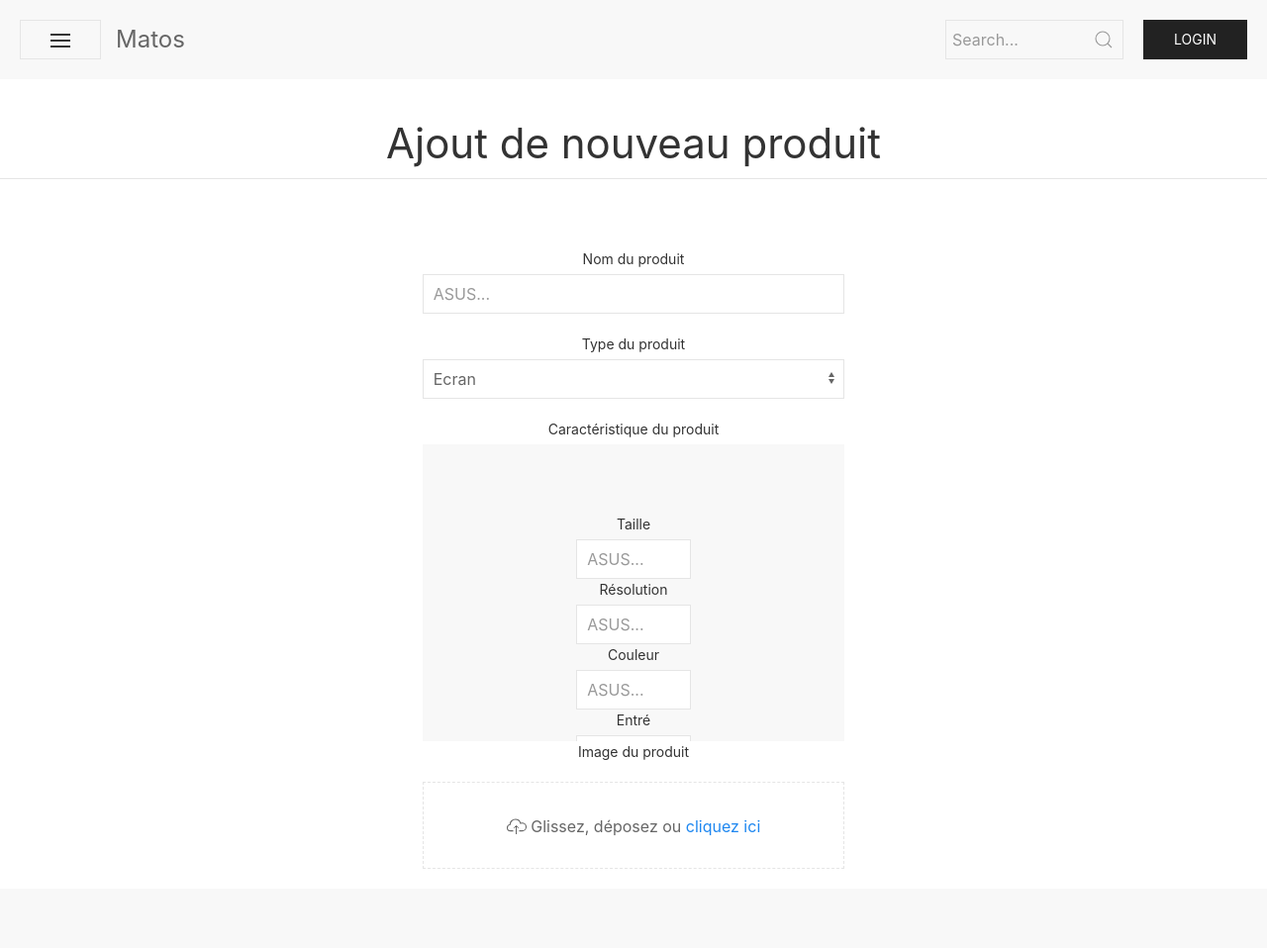
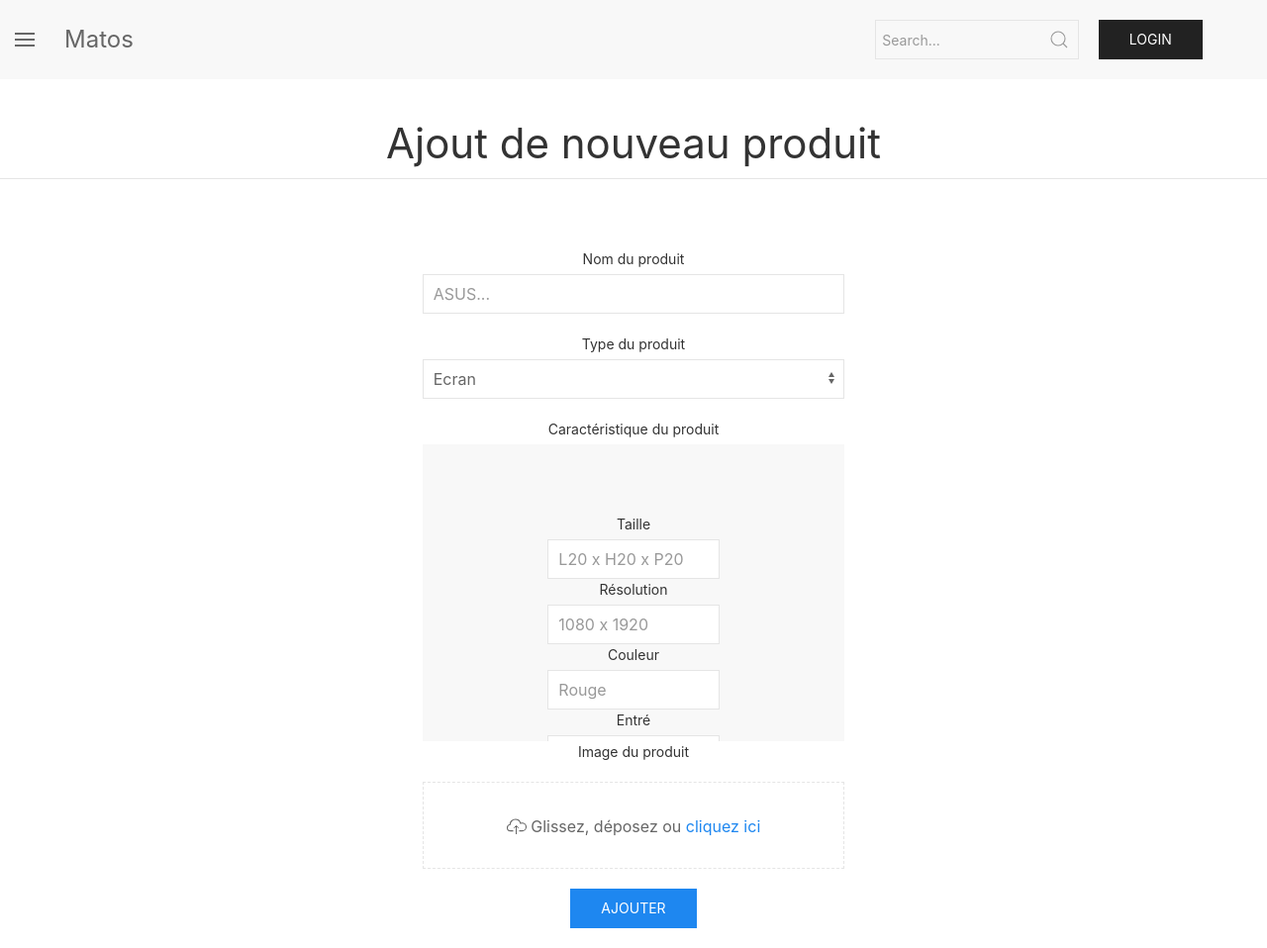
Before and after one commit to jorgeltmch/EE_Matos, a PHP site: page /admin.php in a window 1280 px wide. Shown: the whole page at 99% size. Before the commit the page ends 878 px from the top, so only its background shows below. Run offline with PHP 8.4, Linux system fonts and the light colour scheme.

Commit message:
Amelioration navBar niv responsive et amelioration page admin

```diff
--- a/admin.php
+++ b/admin.php
@@ -36,29 +36,29 @@
 
 
                 <div uk-overflow-auto="selContainer: .uk-height-medium; selContent: .js-wrapper" class="uk-height-medium uk-tile uk-tile-muted">
-                    <ul class="uk-nav uk-width-1-3 uk-margin-auto">
+                    <ul class="uk-nav uk-width-1-2 uk-margin-auto">
                         <li class="uk-active">
                             <label class="uk-form-label" for="form-stacked-text">Taille</label>
                             <div class="uk-form-controls">
-                                <input class="uk-input" id="form-stacked-text" type="text" placeholder="ASUS...">
+                                <input class="uk-input" id="form-stacked-text" type="text" placeholder="L20 x H20 x P20">
                             </div>
                         </li>
                         <li class="uk-active">
                             <label class="uk-form-label" for="form-stacked-text">Résolution</label>
                             <div class="uk-form-controls">
-                                <input class="uk-input" id="form-stacked-text" type="text" placeholder="ASUS...">
+                                <input class="uk-input" id="form-stacked-text" type="text" placeholder="1080 x 1920">
                             </div>
                         </li>
                         <li class="uk-active">
                             <label class="uk-form-label" for="form-stacked-text">Couleur</label>
                             <div class="uk-form-controls">
-                                <input class="uk-input" id="form-stacked-text" type="text" placeholder="ASUS...">
+                                <input class="uk-input" id="form-stacked-text" type="text" placeholder="Rouge">
                             </div>
                         </li>
                         <li class="uk-active">
                             <label class="uk-form-label" for="form-stacked-text">Entré</label>
                             <div class="uk-form-controls">
-                                <input class="uk-input" id="form-stacked-text" type="text" placeholder="ASUS...">
+                                <input class="uk-input" id="form-stacked-text" type="text" placeholder="2 x HDMI, 1 x DisplayPort Femelle">
                             </div>
                         </li>
                     </ul>
@@ -137,7 +137,7 @@
                 });
 
             </script>
-
+            <input type="submit" value="Ajouter" class="uk-button uk-button-primary uk-margin-bottom" onclick="UIkit.notification({message: 'Ajout réussi.', status: 'success'})"></input>
         </form>
 
 
--- a/navbar.php
+++ b/navbar.php
@@ -1,22 +1,28 @@
 <!--NavBar Haut avec bouton-->
 
-<nav class="uk-navbar uk-navbar-container uk-margin ">
-    <div class="uk-navbar-left uk-margin-left">
-        <a href="#offcanvas-slide" class="uk-button uk-button-default" uk-navbar-toggle-icon uk-toggle></a>
-        <div class="uk-navbar-left">
-              <a class="uk-navbar-item uk-logo" href="index.php">Matos</a>
-        </div>
+<nav class="uk-navbar uk-navbar-container uk-margin uk-width-auto@m ">
+
+    <div class="uk-navbar-item uk-navbar-left ">
+
+
+        <a href="#offcanvas-slide" class="" uk-navbar-toggle-icon uk-toggle></a>
     </div>
 
-    <div class="uk-navbar-right">
-        <ul class="uk-navbar-nav">
-          <form class="uk-search uk-search-default uk-margin-right">
-              <span class="uk-search-icon-flip" uk-search-icon></span>
-              <input class="uk-search-input" type="search" placeholder="Search...">
-          </form>
-            <li><button class="uk-button uk-button-secondary uk-margin-right">Login</button></li>
-        </ul>
+    <div class="uk-navbar-left ">
+
+        <a class="uk-navbar-item uk-logo" href="index.php">Matos</a>
+
     </div>
+
+    <div class="uk-navbar-item uk-navbar-right">
+
+        <form class=" uk-search uk-search-default uk-margin-right uk-width-1-2@m">
+            <span class="uk-search-icon-flip" uk-search-icon></span>
+            <input class="uk-search-input" type="search" placeholder="Search...">
+        </form>
+        <button class="uk-button uk-button-secondary uk-margin-right">Login</button>
+    </div>
+
 </nav>
 
 <!-- NavBar sur le coter gauche qui est retactable -->
@@ -24,7 +30,7 @@
 <div id="offcanvas-slide" uk-offcanvas>
     <div class="uk-offcanvas-bar">
 
-        <ul class="uk-nav uk-nav-default">
+        <ul class="uk-nav uk-nav-default uk-text-center">
             <li class="uk-active"><a href="index.php">EE Matos</a></li>
             <li class="uk-nav-header">Catégorie</li>
             <li><a href="index.php">Accueil</a></li>
```
